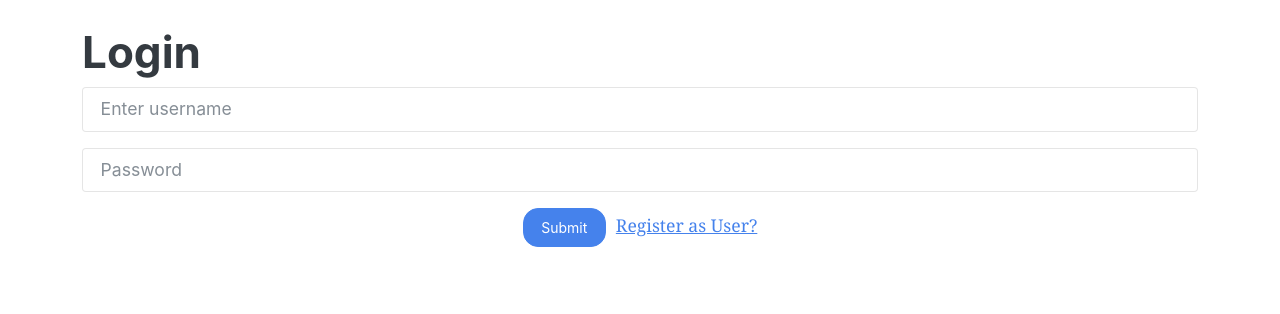
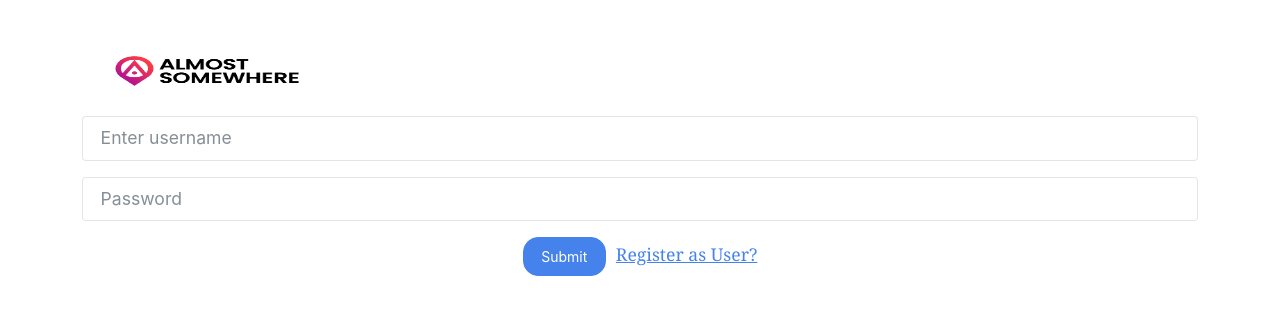
Before and after one commit to nairsneha/almost-somewhere-client, a React (Create React App) app: page /login in a window 1280 px wide. Shown: the top 314 px of the page. Built offline with nearby package versions, Linux system fonts and the light colour scheme; no server answers.

Commit message:
ui changes for login

```diff
--- a/src/components/LoginScreen/index.js
+++ b/src/components/LoginScreen/index.js
@@ -4,6 +4,7 @@ import { useNavigate } from "react-router-dom";
 import { useDispatch } from "react-redux";
 import { Link } from "react-router-dom";
 import api from "../../services/user-service";
+import logo from "../../logo.png";
 const Login = () => {
   const navigate = useNavigate();
 
@@ -41,7 +42,13 @@ const Login = () => {
     <>
       <br />
       <div className="container">
-        <h1>Login</h1>
+        <img
+            src={logo}
+            width="250"
+            height="90"
+            className="d-inline-block align-top"
+            alt=""
+        />
         <form>
           <div className="form-group">
             <input
--- a/src/components/SignupScreen/index.js
+++ b/src/components/SignupScreen/index.js
@@ -1,5 +1,6 @@
 import React, {useState} from "react";
 import api from '../../services/user-service'
+import logo from '../../logo.png'
 import {Link, useNavigate} from "react-router-dom";
 const SignUp=()=>{
     const navigate = useNavigate();
@@ -51,10 +52,15 @@ const SignUp=()=>{
 
     }
     return (
-        <>  <br/>
+        <>
             <div className="container">
-                <h1>Sign Up
-            </h1>
+                <img
+                    src={logo}
+                    width="250"
+                    height="90"
+                    className="d-inline-block align-top"
+                    alt=""
+                />
             <form>
                 <div className="form-group">
                     <label style={{fontWeight: 'bold'}}>Enter details:</label>
```
